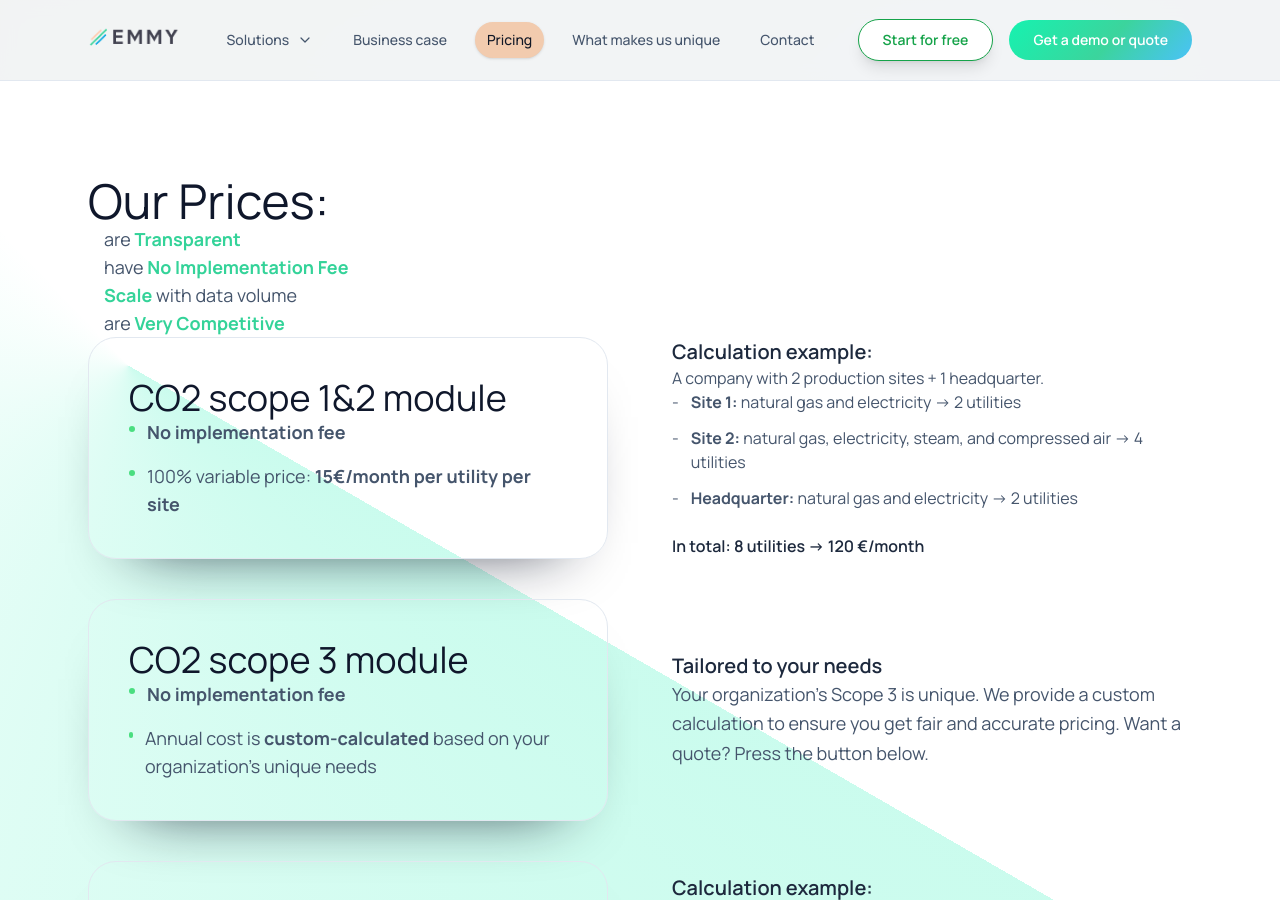
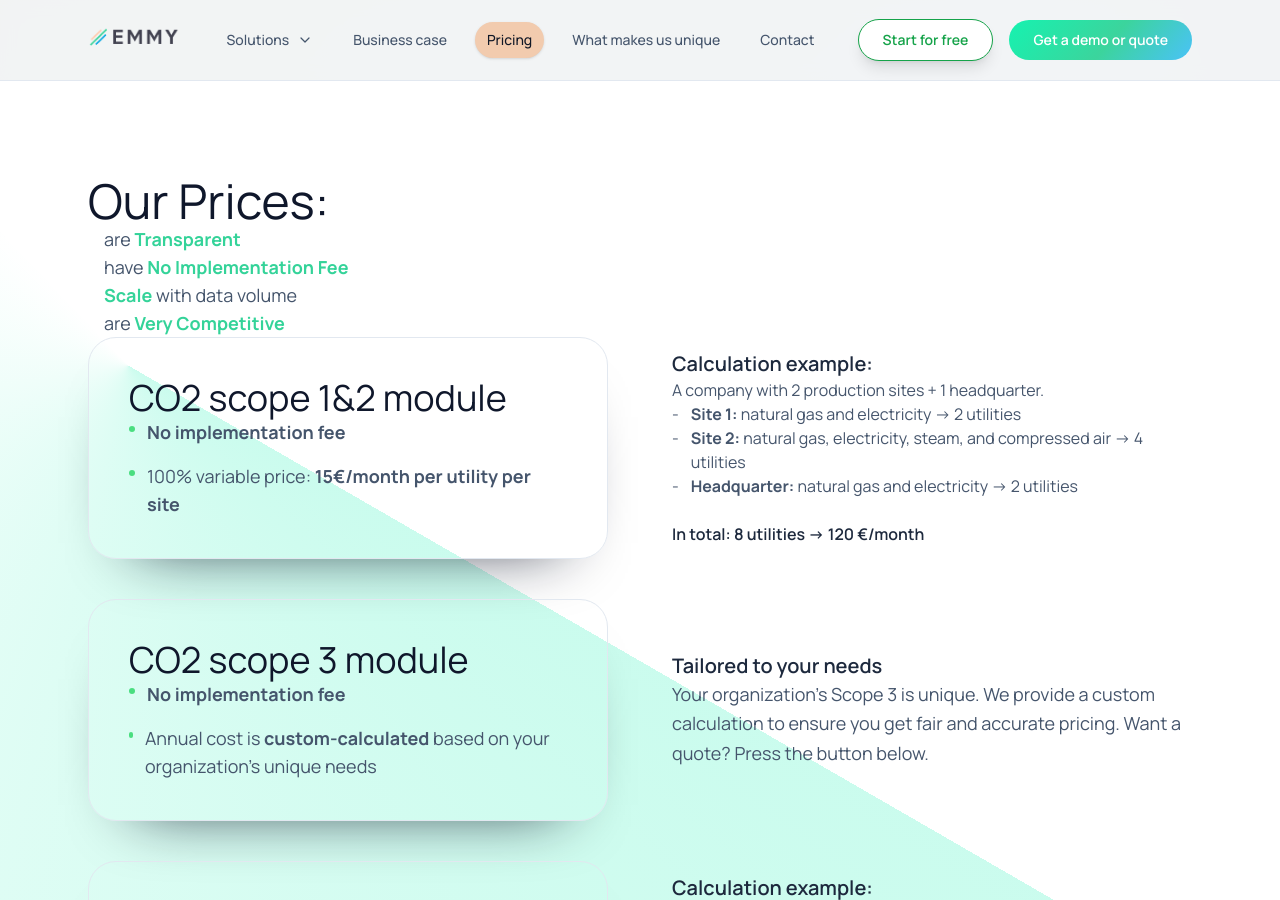
Before and after one commit to emmy-earth/promo-website, a Jekyll site: the page built from pricing.html, in a window 1280 px wide and 900 px high. Built offline with Jekyll 4.4.1, drawn with Linux system fonts in a browser that asks for light colours; nearby versions of some CDN libraries; comment, search, counter and statistics services are not loaded.

Commit message:
Update pricing.html

```diff
--- a/pricing.html
+++ b/pricing.html
@@ -51,7 +51,7 @@ description: "Learn about Emmy.earth's price to make carbon accounting effortles
         <div data-animate data-delay="0.1s">
           <h4 class="font-semibold text-xl text-slate-800 mb-6">Calculation example:</h4>
           <p class="text-slate-600 mb-4">A company with 2 production sites + 1 headquarter.</p>
-          <ul class="space-y-3 text-base text-slate-600">
+          <ul class="space-y-1 text-base text-slate-600">
             <li class="flex items-start gap-3"><span>-</span><span><strong>Site 1:</strong> natural gas and electricity -> 2 utilities</span></li>
             <li class="flex items-start gap-3"><span>-</span><span><strong>Site 2:</strong> natural gas, electricity, steam, and compressed air -> 4 utilities</span></li>
             <li class="flex items-start gap-3"><span>-</span><span><strong>Headquarter:</strong> natural gas and electricity -> 2 utilities</span></li>
```
